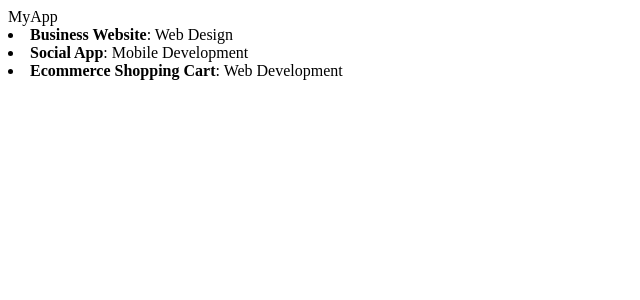
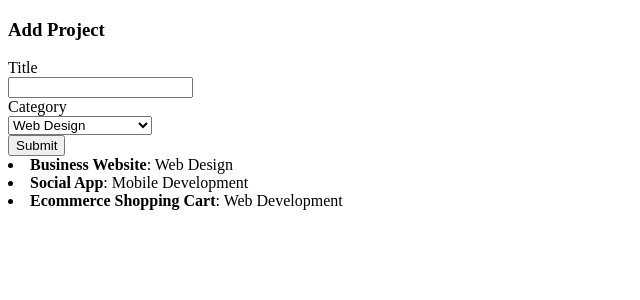
Before and after one commit to EmmYup/react-projectmanager-dummy, a React (Create React App) app: page / in a window 1280 px wide. Shown: the top 300 px of the page, without its empty margins (0-640 px from the left). Built offline with nearby package versions, Linux system fonts and the light colour scheme.

Commit message:
addProject Component added, passing props through components

```diff
--- a/src/App.js
+++ b/src/App.js
@@ -1,5 +1,6 @@
 import React, { Component } from 'react';
 import Projects from './Components/Projects';
+import AddProject from './Components/AddProject';
 import './App.css';
 
 class App extends Component {
@@ -28,10 +29,17 @@
       ],
     });
   }
+
+  handleAddProject(project) {
+    let projects = this.state.projects;
+    projects.push(project);
+    this.setState({ projects: projects });
+  }
+
   render() {
     return (
       <div className="App">
-        MyApp
+        <AddProject addProject={this.handleAddProject.bind(this)} />
         <Projects projects={this.state.projects} />
       </div>
     );
--- /dev/null
+++ b/src/Components/AddProject.js
@@ -0,0 +1,59 @@
+import React, { Component } from 'react';
+
+class AddProject extends Component {
+  constructor() {
+    super();
+    this.state = {
+      newProject: {},
+    };
+  }
+
+  static defaultProps = {
+    categories: ['Web Design', 'Web Development', 'Mobile Development'],
+  };
+
+  handleSubmit(e) {
+    if (this.refs.title.value === '') {
+      alert('Title is requred');
+    } else {
+      this.setState(
+        {
+          newProject: {
+            title: this.refs.title.value,
+            category: this.refs.category.value,
+          },
+        },
+        () => this.props.addProject(this.state.newProject)
+      );
+    }
+    e.preventDefault();
+  }
+
+  render() {
+    const categoryOptions = this.props.categories.map(category => (
+      <option key={category} value={category}>
+        {category}
+      </option>
+    ));
+    return (
+      <div>
+        <h3>Add Project</h3>
+        <form onSubmit={this.handleSubmit.bind(this)}>
+          <div>
+            <label htmlFor="">Title</label>
+            <br />
+            <input type="text" ref="title" />
+          </div>
+          <div>
+            <label htmlFor="">Category</label>
+            <br />
+            <select ref="category">{categoryOptions}</select>
+          </div>
+          <input type="submit" value="Submit" />
+        </form>
+      </div>
+    );
+  }
+}
+
+export default AddProject;
```
